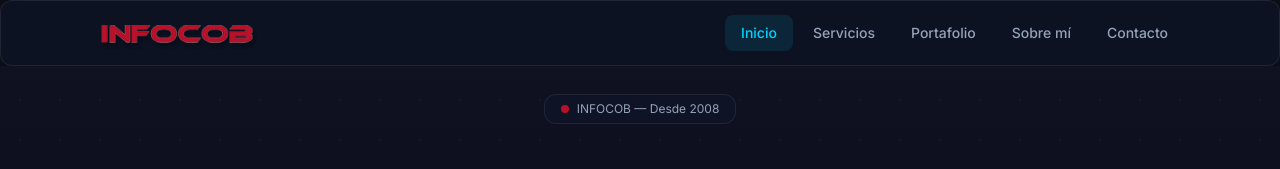
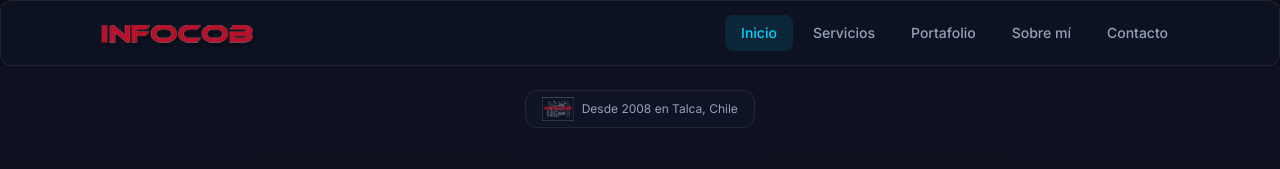
Before and after one commit to superdandi/infocob, a Next.js app: page /infocob/ in a window 1280 px wide. Shown: the top 169 px of the page. Built offline with nearby package versions, Linux system fonts and the light colour scheme.

Commit message:
feat: replace hero badge dot with full transparent logo with circuit

```diff
--- a/src/components/Hero.tsx
+++ b/src/components/Hero.tsx
@@ -1,6 +1,7 @@
 import Link from "next/link";
 import { ArrowRight } from "lucide-react";
 import { cn } from "@/lib/utils";
+import { asset } from "@/lib/asset";
 
 export default function Hero() {
   return (
@@ -9,8 +10,12 @@ export default function Hero() {
 
       <div className="relative z-10 max-w-4xl mx-auto px-4 sm:px-6 text-center">
         <div className="inline-flex items-center gap-2 px-4 py-1.5 rounded-full glass text-xs text-text-muted mb-8 animate-fade-in">
-          <span className="w-2 h-2 rounded-full bg-brand animate-pulse" />
-          INFOCOB — Desde 2008
+          <img
+            src={asset("/images/infocob logo.png")}
+            alt=""
+            className="h-6 w-auto"
+          />
+          Desde 2008 en Talca, Chile
         </div>
 
         <h1 className="font-heading text-4xl sm:text-5xl md:text-7xl font-extrabold tracking-tight leading-tight mb-6 animate-fade-up">
```
Also changed, not shown: public/images/infocob logo.png (added).
